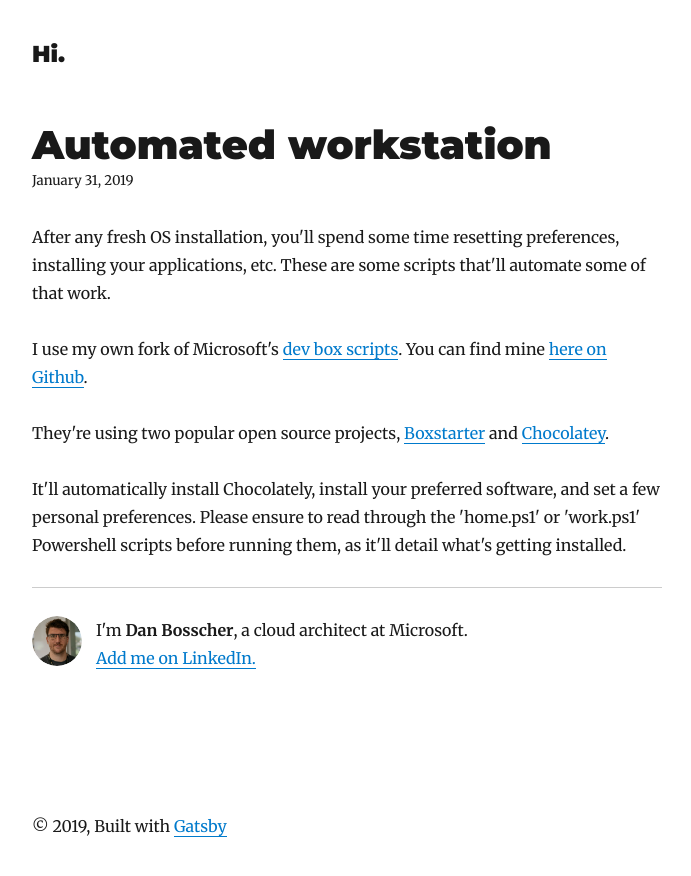
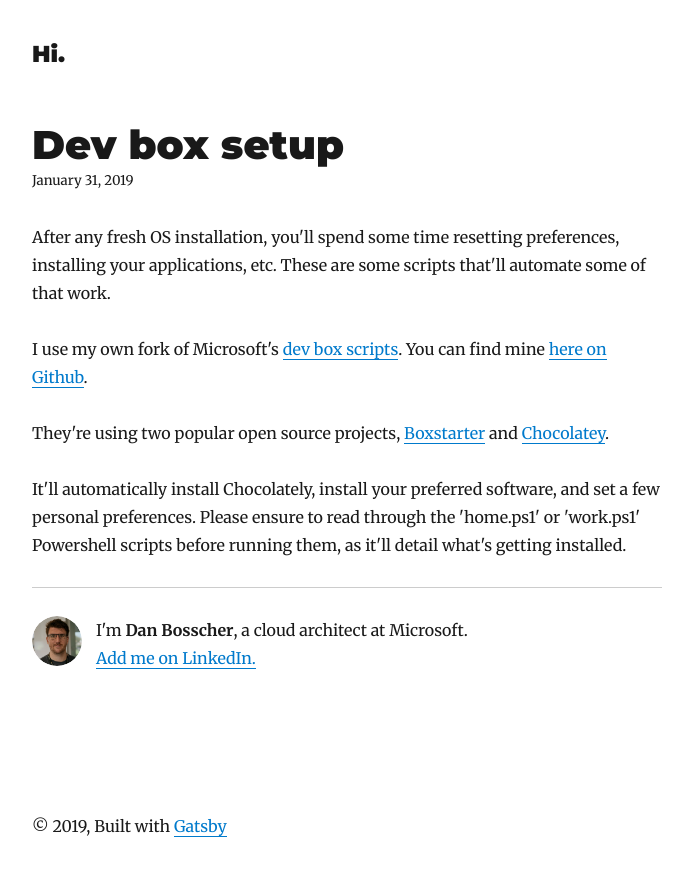
Before and after one commit to danbosscher/bosscher, a Gatsby site: page /workstation-setup/ in a window 1280 px wide. Shown: the whole page, without its empty margins (293-984 px from the left). Built offline with nearby package versions, Linux system fonts and the light colour scheme; Gatsby itself is replaced by a stand-in of ours; some packages are replaced by stand-ins of ours.

Commit message:
Changed title.

```diff
--- a/content/blog/workstation-setup/index.md
+++ b/content/blog/workstation-setup/index.md
@@ -1,5 +1,5 @@
 ---
-title: Automated workstation
+title: Dev box setup
 date: '2019-01-31T15:30:00'
 ---
 
```
